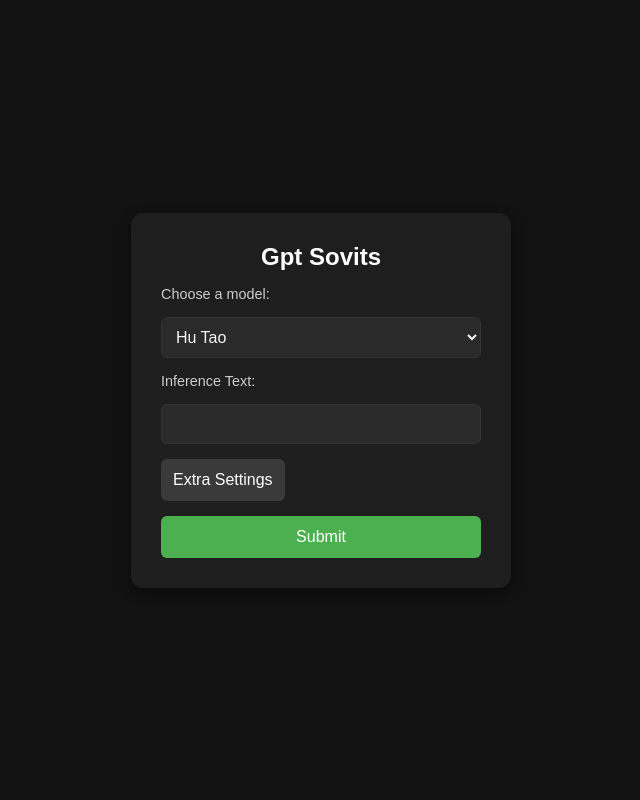
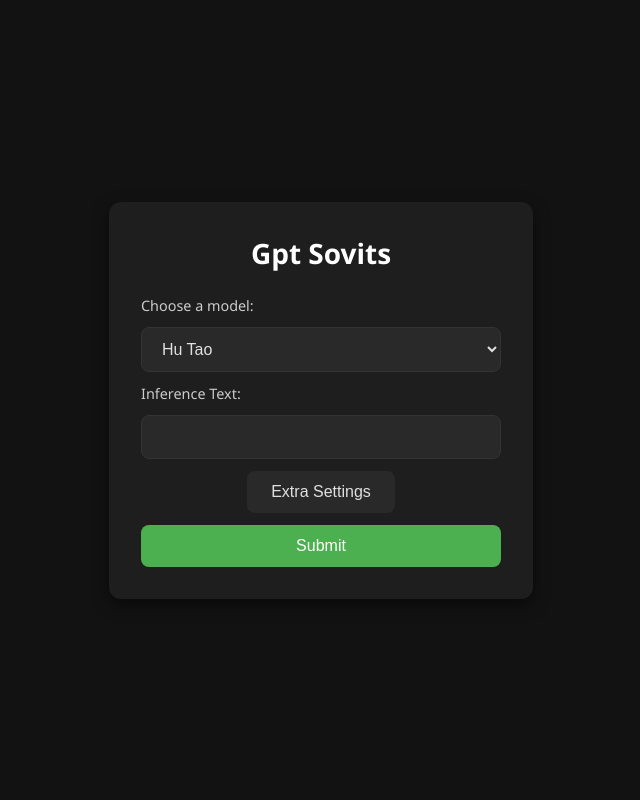
Before and after one commit to Andre1408223223/GptSovits-front-end, a Flask app: page / in a window 1280 px wide. Shown: the whole page, without its empty margins (319-959 px from the left). Run offline with Flask 3, Linux system fonts and the light colour scheme; data that the repository does not hold is empty.

Commit message:
extra styling and play button added to front end

```diff
--- a/frontend/models.json
+++ b/frontend/models.json
@@ -1,12 +1,12 @@
 {
-  "models_dir": "../tts_models",
+  "models_dir": "../models",
   "models": [
     {
       "name": "Hu Tao",
       "ref_audio": "ref_audio.ogg",
       "ref_text": "Hu as in Who put me in this coffin? and Tao as in I can't geT OUt! Hehe... No, not funny?",
       "ref_language": "eng",
-      "extra_refs": []
+      "extra_refs_dir": ["../models/extra_refs"]
     }
   ]
 }
--- a/frontend/templates/index.html
+++ b/frontend/templates/index.html
@@ -5,139 +5,206 @@
     <meta name="viewport" content="width=device-width, initial-scale=1.0" />
     <title>Gpt Sovits</title>
     <style>
-      /* Dark mode base */
+      :root {
+        --bg-page: #121212;
+        --bg-form: #1e1e1e;
+        --bg-panel: #292929;
+        --accent: #4caf50;
+        --accent-hover: #45a049;
+        --text-main: #e0e0e0;
+        --text-alt: #cccccc;
+        --border: #333;
+        --shadow: rgba(0, 0, 0, 0.5);
+        --radius: 8px;
+        --gap: 12px;
+        --transition: 0.25s ease;
+        --play-btn-bg: #2196f3; /* your new button color */
+        --play-btn-hover: #1976d2; /* a slightly darker hover shade */
+      }
+
+      /* Global */
       body {
-        font-family: Arial, sans-serif;
-        background-color: #121212;
-        color: #e0e0e0;
+        margin: 0;
+        height: 100vh;
         display: flex;
         align-items: center;
         justify-content: center;
-        height: 100vh;
-        margin: 0;
+        background: var(--bg-page);
+        color: var(--text-main);
+        font-family: "Segoe UI", Tahoma, sans-serif;
       }
 
-      form {
-        background: #1e1e1e;
-        padding: 30px;
-        border-radius: 12px;
-        box-shadow: 0 4px 12px rgba(0, 0, 0, 0.5);
+      /* Form Container */
+      form#synthForm {
+        width: 360px;
+        padding: 2rem;
+        background: var(--bg-form);
+        border-radius: calc(var(--radius) * 1.5);
+        box-shadow: 0 6px 16px var(--shadow);
         display: flex;
         flex-direction: column;
-        gap: 15px;
-        width: 320px;
-        position: relative;
+        gap: var(--gap);
       }
 
-      h1 {
-        margin: 0;
-        font-size: 1.5rem;
-        color: #ffffff;
+      form#synthForm h1 {
+        margin: 0 0 var(--gap);
+        font-size: 1.75rem;
         text-align: center;
+        color: #fff;
       }
 
       label {
         font-size: 0.9rem;
-        color: #cccccc;
+        color: var(--text-alt);
       }
 
-      /* Tooltip styling */
-      .tooltip {
-        position: relative;
-        display: inline-block;
-      }
-      .tooltip::after {
-        content: attr(data-tooltip);
-        position: absolute;
-        top: -5px;
-        right: 105%;
-        background: #333;
-        color: #fff;
-        padding: 5px;
-        border-radius: 4px;
-        white-space: nowrap;
-        opacity: 0;
-        pointer-events: none;
-        transition: opacity 0.3s ease 3s;
-      }
-      .tooltip:hover::after {
-        opacity: 1;
+      input[type="text"],
+      input[type="number"],
+      select {
+        padding: 0.75rem 1rem;
+        font-size: 1rem;
+        border: 1px solid var(--border);
+        border-radius: var(--radius);
+        background: var(--bg-panel);
+        color: var(--text-main);
+        width: 100%;
+        box-sizing: border-box;
+        transition: border-color var(--transition);
       }
 
-      /* Inputs and selects with standard width */
-      input[type="text"],
-      input[type="number"],
-      select,
-      .settings input[type="text"],
-      .settings input[type="number"] {
-        padding: 10px;
-        font-size: 16px;
-        border: 1px solid #333;
-        border-radius: 6px;
-        background-color: #2a2a2a;
-        color: #f5f5f5;
-        width: auto;
-        min-width: 100%;
-        box-sizing: border-box;
+      input[type="text"]:focus,
+      input[type="number"]:focus,
+      select:focus {
+        border-color: var(--accent);
+        outline: none;
+      }
+
+      .field {
+        display: flex;
+        align-items: center;
       }
 
       input[type="checkbox"] {
-        width: auto;
-        margin-right: 8px;
-      }
-
-      button,
-      input[type="submit"] {
-        font-size: 16px;
-        padding: 12px;
-        border: none;
-        border-radius: 6px;
-        cursor: pointer;
+        margin-right: 0.5rem;
         width: auto;
       }
 
-      /* Extra Settings Toggle with tooltip */
-      #toggleSettings {
-        background-color: #3a3a3a;
-        color: #ffffff;
-        transition: background-color 0.3s ease;
-        align-self: flex-start;
-      }
-
-      #toggleSettings:hover {
-        background-color: #505050;
+      /* Buttons */
+      button,
+      input[type="submit"] {
+        padding: 0.75rem 1.5rem;
+        font-size: 1rem;
+        border: none;
+        border-radius: var(--radius);
+        cursor: pointer;
+        transition: background var(--transition), transform var(--transition);
       }
 
       input[type="submit"] {
-        background-color: #4caf50;
-        color: white;
-        transition: background-color 0.3s ease;
+        background: var(--accent);
+        color: #fff;
         align-self: stretch;
       }
 
       input[type="submit"]:hover {
-        background-color: #45a049;
+        background: var(--accent-hover);
+        transform: translateY(-2px);
       }
 
-      /* Extra settings panel */
+      #toggleSettings {
+        background: var(--bg-panel);
+        color: var(--text-main);
+        align-self: flex-start;
+        margin: 0 auto;
+      }
+
+      #toggleSettings:hover {
+        background: #383838;
+      }
+
+      /* Tooltip */
+      .tooltip {
+        position: relative;
+      }
+
+      .tooltip::after {
+        content: attr(data-tooltip);
+        position: absolute;
+        top: -1.5rem;
+        right: 0;
+        background: #333;
+        color: #fff;
+        padding: 0.4rem 0.6rem;
+        border-radius: var(--radius);
+        white-space: nowrap;
+        opacity: 0;
+        pointer-events: none;
+        transition: opacity var(--transition);
+        font-size: 0.8rem;
+        transform: translateY(-4px);
+      }
+
+      .tooltip:hover::after {
+        opacity: 1;
+        transform: translateY(0);
+      }
+
+      /* Extra Settings Panel */
       .settings {
         display: none;
         flex-direction: column;
-        gap: 10px;
-        padding-top: 10px;
-        border-top: 1px solid #333;
+        gap: var(--gap);
+        padding: var(--gap) 1rem 1rem 1rem; /* top, right, bottom, left */
+        border-top: 1px solid var(--border);
+        background: var(--bg-panel);
+        border-radius: 0 0 var(--radius) var(--radius);
+        box-shadow: inset 0 1px 0 rgba(255, 255, 255, 0.05);
       }
 
       .settings h3 {
         margin: 0;
+        color: #fff;
         font-size: 1.1rem;
-        color: #ffffff;
       }
 
-      .settings .field {
-        display: flex;
-        align-items: center;
-        gap: 8px;
+      /* Play Button */
+      .synth-play-button {
+        padding: 0.75rem 1.5rem;
+        font-size: 1rem;
+        background: var(--accent);
+        color: #fff;
+        border-radius: var(--radius);
+        box-shadow: 0 4px 8px var(--shadow);
+        align-self: center;
+      }
+
+      .synth-play-button:hover {
+        background: var(--accent-hover);
+        transform: translateY(-2px);
+      }
+
+      .synth-play-button:active {
+        transform: scale(0.98);
+      }
+
+      .synth-play-button {
+        padding: 0.75rem 1.5rem;
+        font-size: 1rem;
+        background: var(--play-btn-bg);
+        color: #fff;
+        border-radius: var(--radius);
+        box-shadow: 0 4px 8px var(--shadow);
+        align-self: center;
+        transition: background var(--transition), transform var(--transition);
+      }
+
+      .synth-play-button:hover {
+        background: var(--play-btn-hover);
+        transform: translateY(-2px);
+      }
+
+      .synth-play-button:active {
+        transform: scale(0.98);
       }
     </style>
   </head>
@@ -280,7 +347,6 @@
             output_file: document.getElementById("output_file").value,
           };
 
-          console.log(data);
           try {
             const response = await fetch("/synthesise", {
               method: "POST",
@@ -290,17 +356,34 @@
               body: JSON.stringify(data),
             });
 
-            const result = await response.json();
+            if (!response.ok) {
+              const errorText = await response.text();
+              console.error("Server error:", errorText);
+              alert("Server error: " + errorText);
+              return;
+            }
 
-            console.log("Server response:", result);
+            const blob = await response.blob();
+            const audioUrl = URL.createObjectURL(blob);
 
-            // Display the payload nicely
-            if (result.payload) {
-              const prettyPayload = JSON.stringify(result.payload, null, 2);
-              alert("Payload received:\n\n" + prettyPayload);
-            } else {
-              alert("Success, but no payload received.");
-            }
+            // Create Play button
+            const playButton = document.createElement("button");
+            playButton.textContent = "▶ Play Synthesized Audio";
+            playButton.className = "synth-play-button";
+
+            // Prevent form submission if clicked
+            playButton.type = "button";
+
+            // Insert the button after the form's submit button
+            const form = document.getElementById("synthForm");
+            const submitButton = form.querySelector('input[type="submit"]');
+            submitButton.insertAdjacentElement("afterend", playButton);
+
+            // Create and control audio playback
+            const audio = new Audio(audioUrl);
+            playButton.addEventListener("click", () => {
+              audio.play();
+            });
           } catch (err) {
             console.error("Request failed:", err);
             alert("Error sending data.");
```
Also changed, not shown: frontend/api.py (+17 -3 lines), 1 other file.
